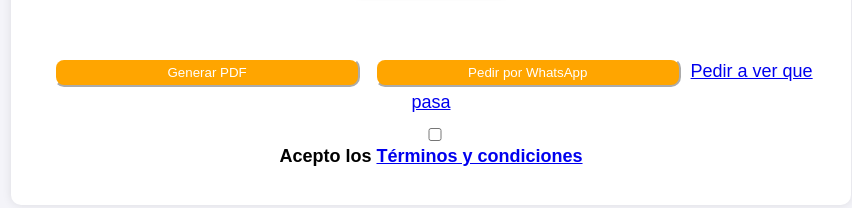
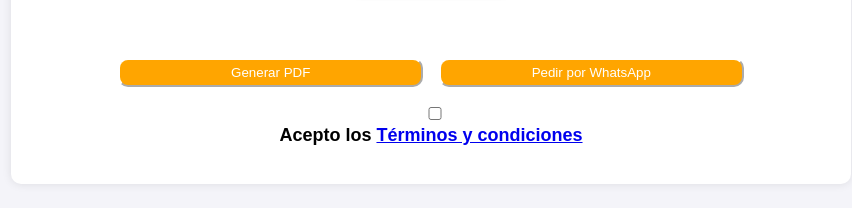
Before and after one commit to Elvitoca/wm-rent_2, a plain HTML site: page reserva_confirm.html in a window 1280 px wide. Shown: the part 222-430 px from the top of the page, without its empty margins (209-1061 px from the left). Drawn offline with nearby package versions, Linux system fonts and the light colour scheme.

Commit message:
Update reserva_confirm.html

```diff
--- a/reserva_confirm.html
+++ b/reserva_confirm.html
@@ -275,7 +275,7 @@
             <button id="generate-pdf" onclick="generatePDF()">Generar PDF</button>
            <!-- <button id="send-email" onclick="sendEmail()">Pedir por Email</button>-->
             <button id="generate-wht" onclick="generateWHT()">Pedir por WhatsApp</button>
-            <a href="reserv_ped_btn.html">Pedir a ver que pasa</a>
+
 
 
             <br>
```
